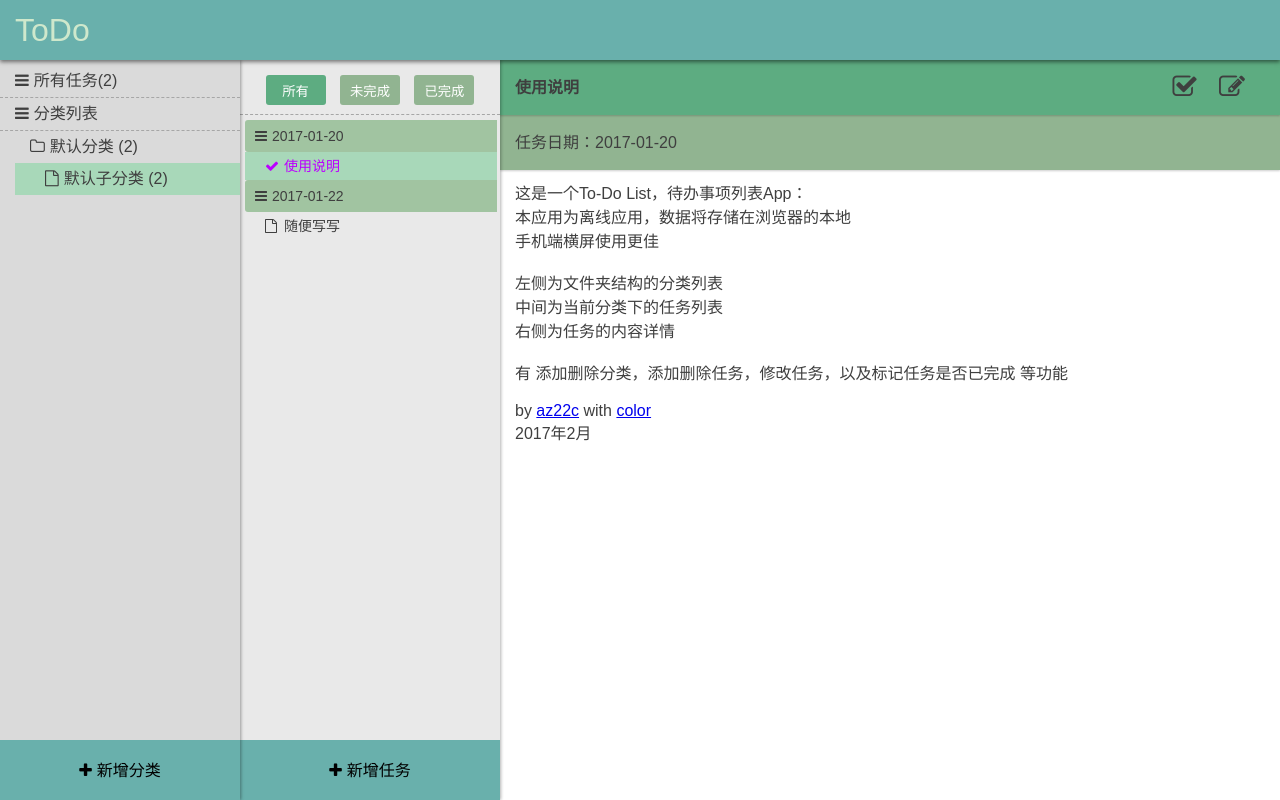
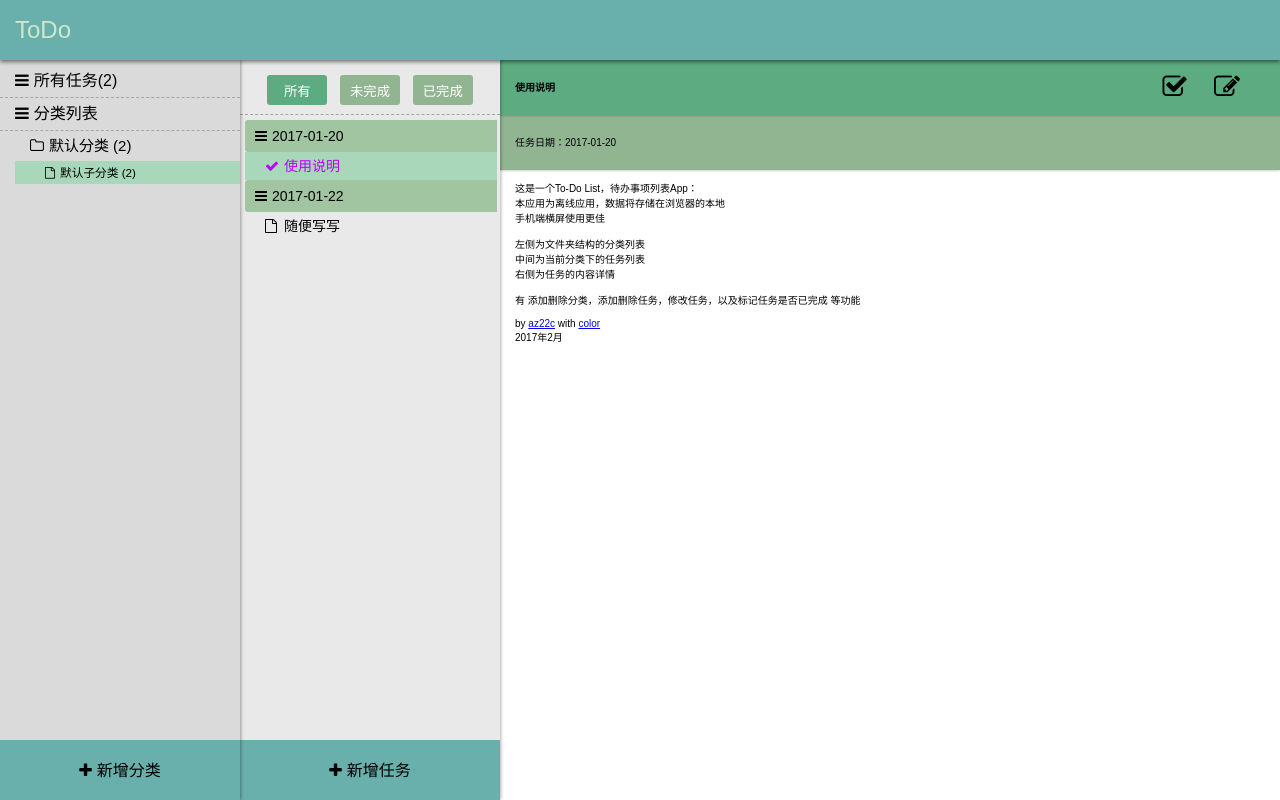
Before and after one commit to AlexZhong22c/todo-webapp, a plain HTML site: page index.html in a window 1280 px wide. Drawn offline with Linux system fonts and the light colour scheme.

Commit message:
css common和header样式

```diff
--- a/css/index.css
+++ b/css/index.css
@@ -6,35 +6,45 @@
 /**
  * reset
  */
-* {margin: 0;padding: 0;}
+div, body, h1, h2, h3, ul, li {
+  margin: 0;
+  padding: 0; }
 
-ul {
-    list-style: none;
-}
 li {
-    cursor: pointer;
-}
+  list-style-type: none; }
+
 h1, h2, h3 {
-    font-weight: normal;
-}
-h2, h3 {
-    font-size: 16px;
-}
+  font-weight: normal; }
+
+html {
+  font-size: 62.5%; }
 
 /**
  * common
  */
-body, button, input, textarea {
-    font-family: 'Microsoft YaHei', 'SimHei', 'STHeiti', sans-serif;
-}
 body {
-    min-width: 700px;
-    min-height: 400px;
-    color: #3f3f3f;
-}
-select, input, textarea {
-    border: none;
-    outline: none;
+  font-family: "Microsoft YaHei", "SimHei", "STHeiti", sans-serif;
+  -webkit-tap-highlight-color: transparent; }
+
+button, select, input, textarea {
+  font-family: "Microsoft YaHei", "SimHei", "STHeiti", sans-serif;
+  outline: none; }
+
+
+i {
+  margin-right: 5px; }
+
+textarea:disabled {
+  color: #000;
+  background: #fff;
+  -webkit-text-fill-color: black;
+  -webkit-opacity: 1; }
+
+/*这段有待考究：*/
+.category, .all-tasks, .cate-title, .list, .add, .tasks, .status, #task-list, .main, .title, #task-date, #content, .cover, .modal {
+  -webkit-box-sizing: border-box;
+  -moz-box-sizing: border-box;
+  box-sizing: border-box;
 }
 
 /**
@@ -71,9 +81,14 @@ select, input, textarea {
     -o-box-shadow: 0 2px 4px rgba(0, 0, 0, 0.5);
     box-shadow: 0 2px 4px rgba(0, 0, 0, 0.5);
 
-    z-index: 10;/*作用未明??*/
+    /*作用未明:*/
+    z-index: 10;
 }
-h1 {
+.header div {
+    display: none;
+}
+.header h1 {
+    font-size: 2.4rem;
     color: #CFE8CC;
     /* 垂直居中：*/
     line-height: 60px;
--- a/index.html
+++ b/index.html
@@ -23,6 +23,7 @@
 </head>
 <body>
     <div class="header qingci-bg">
+       <div id="backBtn"><i class="fa fa-chevron-left"></i> 返回</div>
        <h1>ToDo</h1>
     </div>
     <div class="main-content">
```
Also changed, not shown: 修改过程.md (+15 -0 lines).
